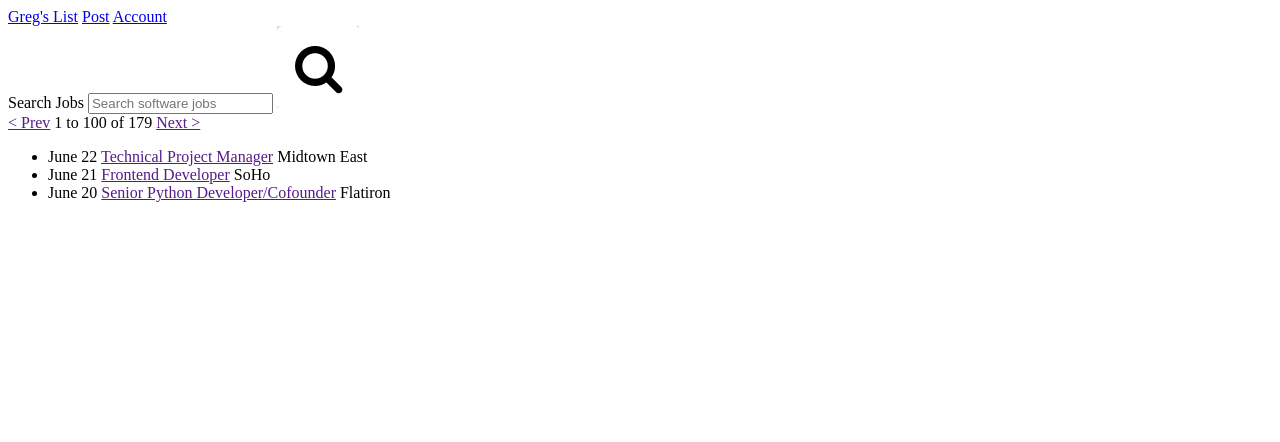
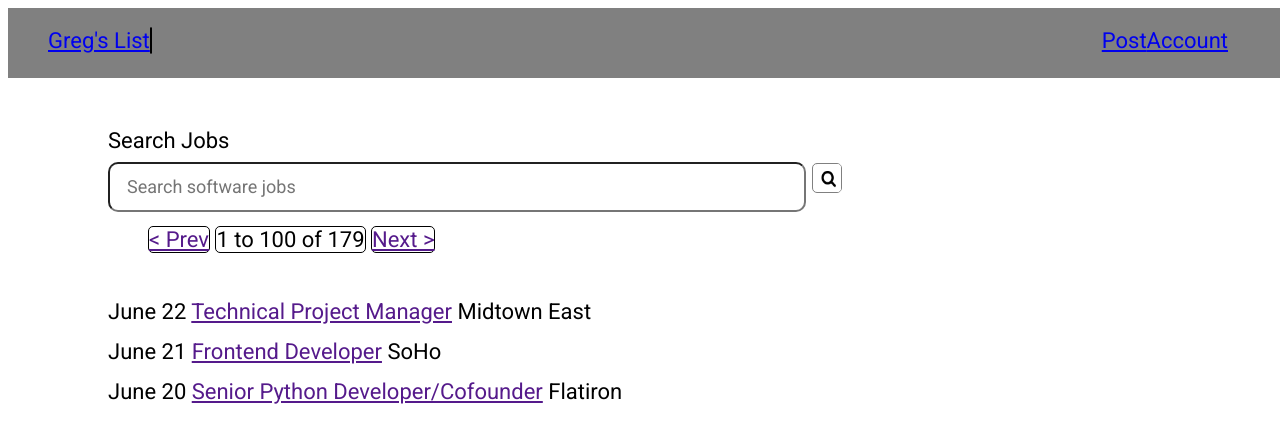
Before and after one commit to dk79/gregslist, a plain HTML site: page index.html in a window 1280 px wide. Drawn offline with Linux system fonts and the light colour scheme.

Commit message:
css retool

```diff
--- a/index.html
+++ b/index.html
@@ -11,17 +11,18 @@
   <!-- <link rel="stylesheet" type="text/css" href="https://cdnjs.cloudflare.com/ajax/libs/normalize/4.1.1/normalize.min.css"> -->
 
   <!-- styles -->
-  <!-- <link rel="stylesheet" type="text/css" href="styles/main.css"> -->
+  <link rel="stylesheet" type="text/css" href="styles/main.css">
 </head>
 <body>
     <nav>
       <a class="logo" href="index.html">Greg's List</a>
+      <span></span>
+      <a href="float-exercise.html">Account</a>
       <a href="display-exercise.html">Post</a>
-      <a href="float-exercise.html">Account</a>
     </nav>
     <main>
+      <label>Search Jobs</label>
         <form class="search">
-        <label>Search Jobs</label>
           <input type="text" placeholder="Search software jobs" class="search-bar">
           <input type="image" src="images/magnifying-glass.png" class="search-button">
         </form>
--- a/styles/main.css
+++ b/styles/main.css
@@ -1,37 +1,17 @@
 body, * {
 	box-sizing: border-box;
 	font-family: 'Roboto', sans-serif;
-	font-size: 18px;
+	font-size: 22px;
 }
 
 nav {
 	background-color: grey;
     width: 100%;
-    padding-top: 5px;
+    padding-top: 20px;
     padding-left: 40px;
     padding-right: 60px;
-    border: 1px solid black;
     height: 70px;
 	position: fixed;
-}
-
-nav ul {
-	list-style: none;
-	display: inline-block;
-}
-
-nav ul li {
-	float: right;
-	padding: 4px;
-}
-
-.left, .right, .middle {
-	display: inline-block;
-}
-
-label {
-	padding-top: 50px;
-	margin-bottom: 100px;
 }
 
 input {
@@ -44,30 +24,13 @@ input {
 	border-radius: 10px;
 }
 
-a {
-	font-size: 18px;
-	text-decoration: none;
-	text-align: right;
+nav a {
+	float: right;
 }
 
-ul {
-	list-style: none;
-	margin: 0;
-	padding: 0;
-}
-
-li a {
-	font-size: 18px;
-}
-
-li {
-	text-align: left;
-	margin-bottom: 10px;
-}
-
-p {
-	padding-top: 10px;
-	display: inline-block;
+main {
+	padding-top: 120px;
+	margin-left: 100px;
 }
 
 section {
@@ -75,22 +38,33 @@ section {
 	margin-left: 40px;
 }
 
-form {
-	margin-top: 15px;
-	margin-left: 40px;
+.logo {
+	float: left;
 }
 
-.searchbutton {
-	display: inline-block;
+.search-button {
+	margin-top: 10px;
 	padding-left: 3px;
-	width: 50px;
-	height: 50px;
-	border-radius: 10px;
+	width: 30px;
+	height: 30px;
+	border: 1px, solid grey;
+	border-radius: 5px;
 }
 
-.mg {
-	display: inline-block;
-	padding-bottom: 10px;
-	height: 50px;
-	width: 50px;
+.search-bar {
+	width: 60%;
 }
+
+ul {
+	list-style: none;
+}
+span, .pagination-link {
+	border: 1px solid black;
+	border-radius: 5px;
+}
+
+.listings {
+	margin-left: -80px;
+	margin-top: 40px;
+	line-height: 40px;
+}
```
Lines whose indentation alone changed are shown as unchanged.
